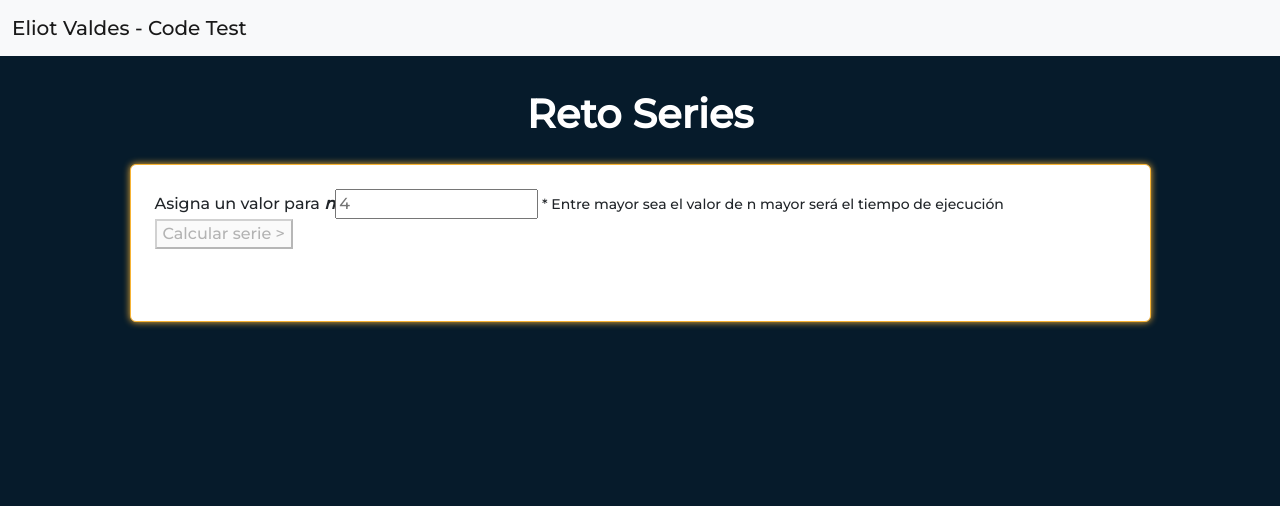
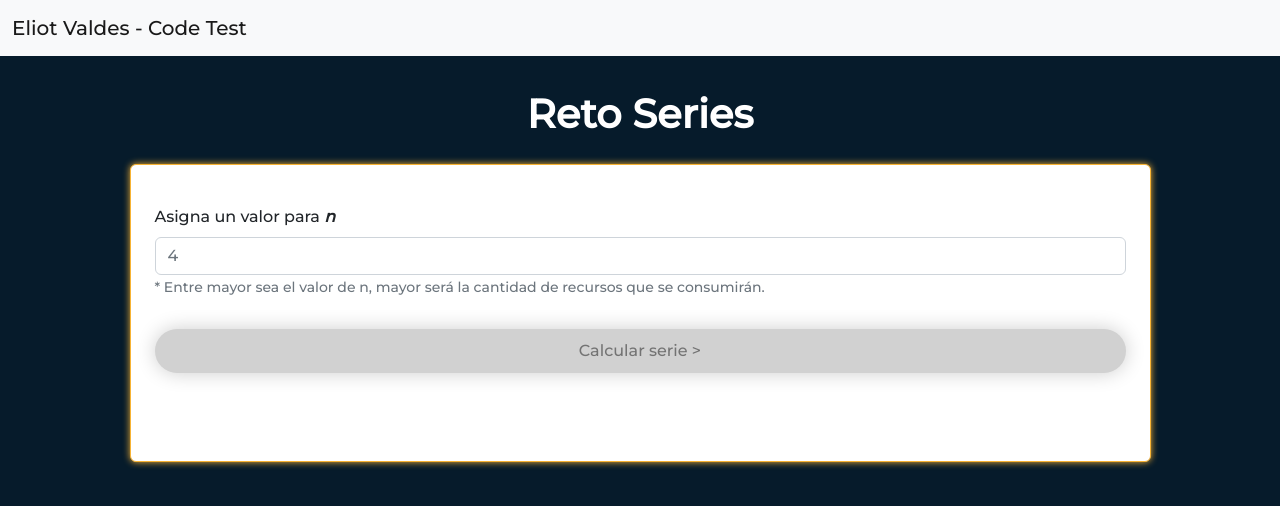
Before and after one commit to eliottvaldes/CODETEST_sngular, a Vue app: page / in a window 1280 px wide. Shown: the top 506 px of the page. Built offline with nearby package versions, Linux system fonts and the light colour scheme.

Commit message:
upd -> styles_ implemented at Form component

```diff
--- a/src/assets/css/styles.css
+++ b/src/assets/css/styles.css
@@ -1,4 +1,27 @@
 body {
-    background-color: rgb(6, 27, 43);
-    font-family: 'Montserrat', sans-serif;
-  }
+  background-color: rgb(6, 27, 43);
+  font-family: 'Montserrat', sans-serif;
+}
+
+button {
+  background-color: #f7b334;
+  border-radius: 2.5rem;
+  border: none;
+  box-shadow: 0 0 20px 0 rgba(0, 0, 0, 0.2);
+  color: rgb(0, 0, 0);
+  cursor: pointer;
+  padding: 10px;
+}
+
+button:hover {
+  background-color: #ffa703;
+  transition: all 0.5s ease-in-out;
+
+}
+
+/* style when button is disabled */
+button:disabled {
+  background-color: #d1d1d1;
+  color: #737373;
+  cursor: default;
+}
--- a/src/components/SeriesForm.vue
+++ b/src/components/SeriesForm.vue
@@ -1,6 +1,7 @@
 <template>
-    <div>
-        <label for="valueId">
+    <div class="my-3">
+
+        <label for="valueId" class="form-label">
             Asigna un valor para <b><i>n</i></b>
         </label>
         <input
@@ -9,23 +10,25 @@
             type="text"
             pattern="[0-9]*"
             inputmode="numeric"
+            class="form-control"
             aria-describedby="valueId"
             placeholder="4"
             required
         >
-        <small v-if="errMsg">
+        <small v-if="errMsg" class="text-danger">
             {{ errMsg }}
             <br>
         </small>
 
-        <small id="helpId">
-            * Entre mayor sea el valor de n mayor será el tiempo de ejecución
+        <small id="helpId" class="text-muted">
+            * Entre mayor sea el valor de n, mayor será la cantidad de recursos que se consumirán.
         </small>
 
         <button @click="this.disableButton(), $emit('executeSerie', parseInt(numberSerie))" :disabled="isButtonDisabled"
-            type="button">
+            type="button" class="btn-get-serie">
             Calcular serie >
         </button>
+
     </div>
 </template>
 
@@ -95,5 +98,12 @@ export default {
 </script>
 
 <style scoped>
-
+.btn-get-serie {
+    display: block;
+    margin-left: auto;
+    margin-right: auto;
+    margin-top: 30px;
+    transition: all 0.3s ease;
+    width: 100%;
+}
 </style>
```
